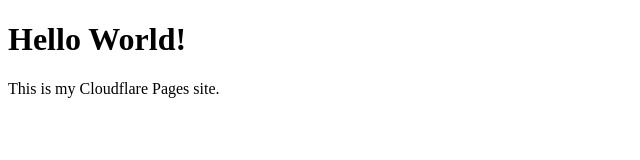
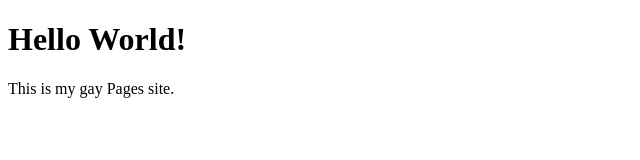
Before and after one commit to SaduBoi/my-website, a plain HTML site: page index.html in a window 1280 px wide. Shown: the full height of the page, 0-640 px from the left. Drawn offline with Linux system fonts and the light colour scheme.

Commit message:
Update index.html

```diff
--- a/index.html
+++ b/index.html
@@ -7,6 +7,6 @@
 </head>
 <body>
     <h1>Hello World!</h1>
-    <p>This is my Cloudflare Pages site.</p>
+    <p>This is my gay Pages site.</p>
 </body>
 </html>
```
